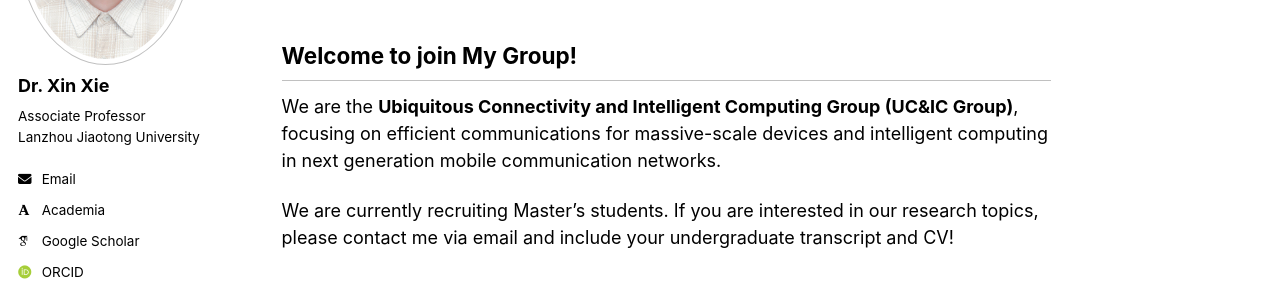
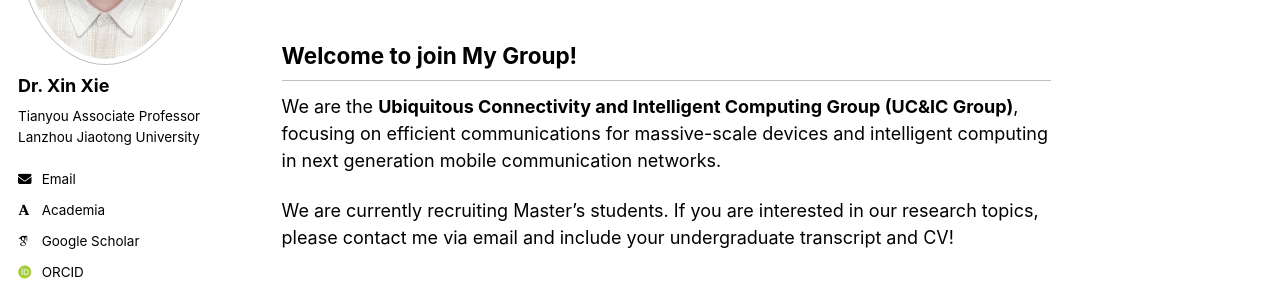
Before and after one commit to xiexin312/xiexin312.github.io, a Jekyll site: the page built from _pages/about.md, in a window 1280 px wide. Shown: the part 281-575 px from the top of the page. Built offline with Jekyll 4.4.1, drawn with Linux system fonts in a browser that asks for light colours; some web fonts are replaced; a script bundle is joined from its source files by our own code; library files that are not in the unit come from our copies.

Commit message:
Update _config.yml

```diff
--- a/_config.yml
+++ b/_config.yml
@@ -26,7 +26,7 @@ author:
   avatar           : "profile.png"
   name             : "Dr. Xin Xie"
   pronouns         :  #example: "she/her"
-  bio              : "Associate Professor<br>Lanzhou Jiaotong University"
+  bio              : "Tianyou Associate Professor<br>Lanzhou Jiaotong University"
   location         :
   employer         :
   uri              :
```
